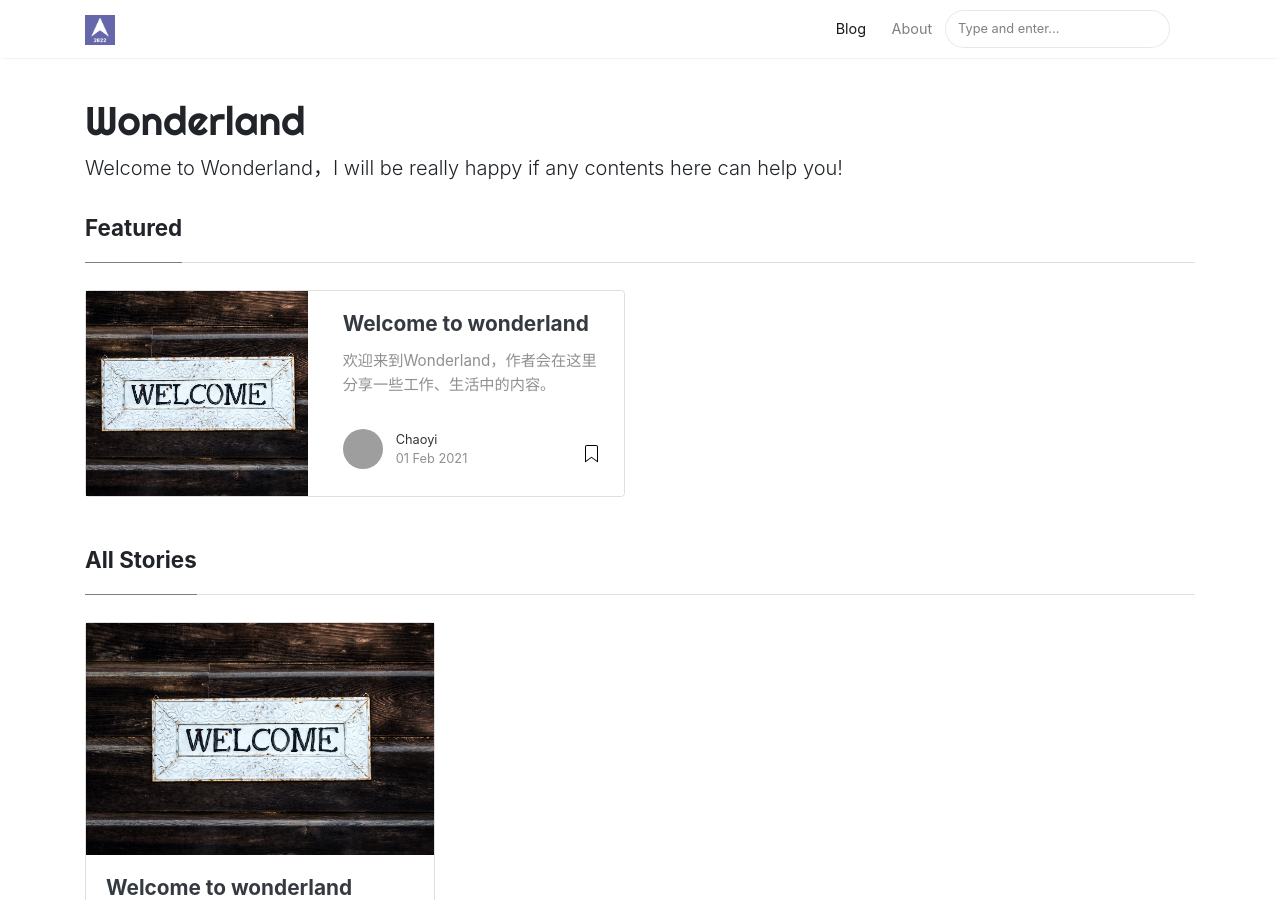
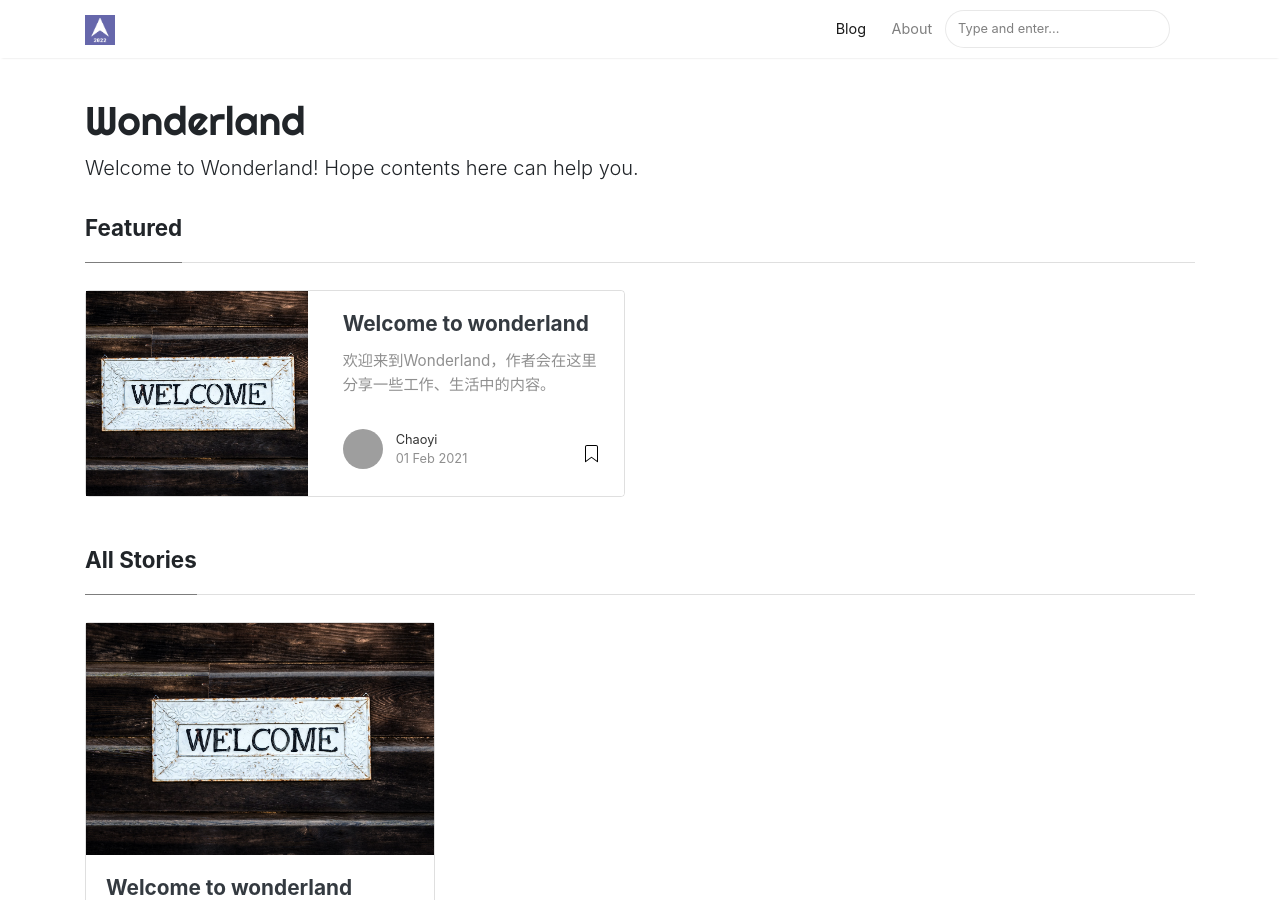
Before and after one commit to icylydia/icylydia.github.io, a Jekyll site: the page built from index.html, in a window 1280 px wide and 900 px high. Built offline with Jekyll 4.4.1, drawn with Linux system fonts in a browser that asks for light colours; nearby versions of some CDN libraries; the list of posts is cut into pages by our own code; grey boxes are pictures that could not be loaded.

Commit message:
feat: update space description

```diff
--- a/_config.yml
+++ b/_config.yml
@@ -1,7 +1,7 @@
 # Site
 name: "Wonderland"
 title: "Wonderland"
-description: "Welcome to Wonderland，I will be really happy if any contents here can help you!"
+description: "Welcome to Wonderland! Hope contents here can help you."
 logo: 'assets/images/logo.png'
 favicon: 'assets/images/favicon.ico'
 baseurl: ''
```
